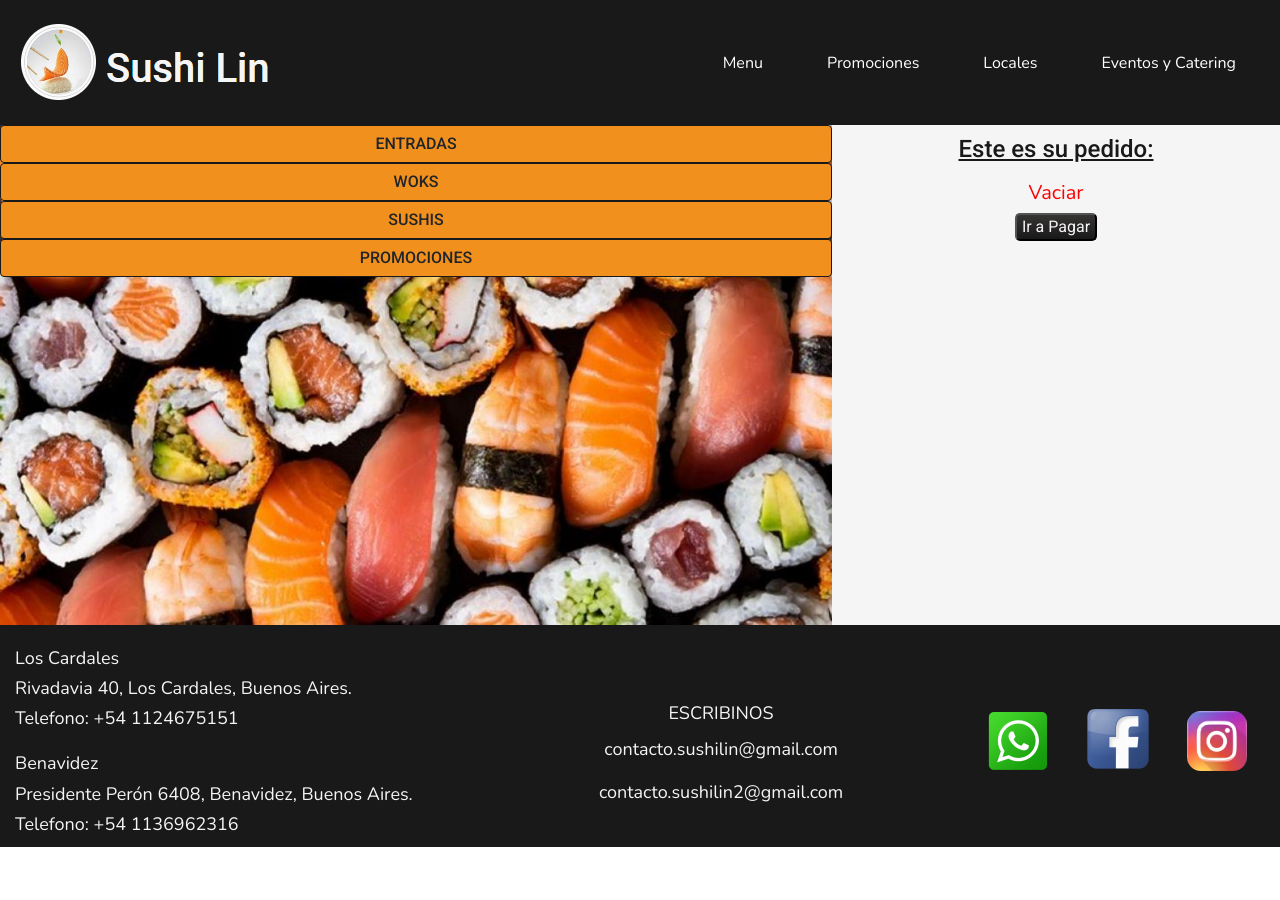
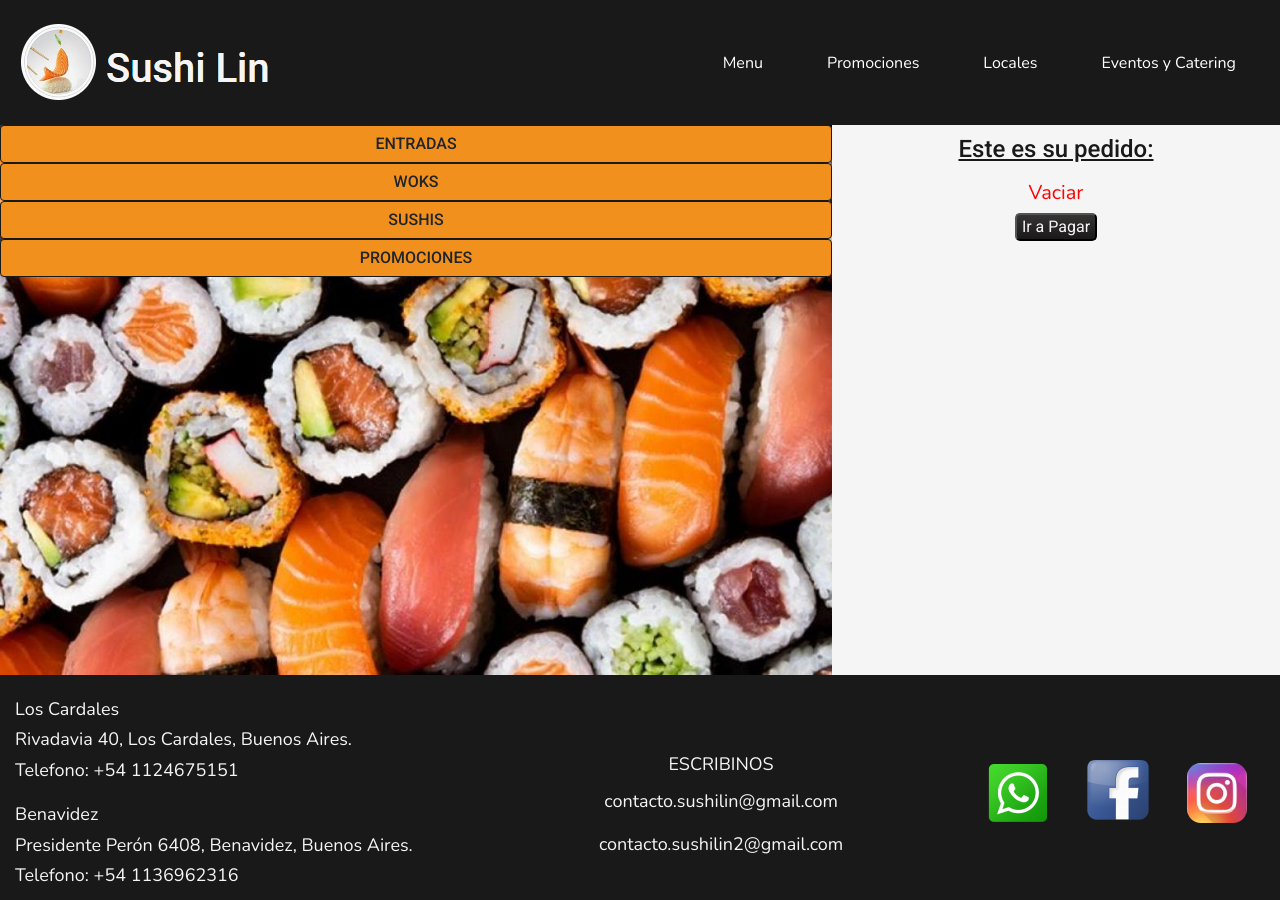
Before and after one commit to sproko91/Repo-SUSHI-Prokopiec, a website: page views/carrito.html in a window 1280 px wide. Before the commit the page ends 847 px from the top, so only its background shows below. Drawn offline with nearby package versions, Linux system fonts and the light colour scheme; some packages are replaced by stand-ins of ours; a script that the page names is missing.

Commit message:
arreglo carrito

```diff
--- a/scss/_carrito.scss
+++ b/scss/_carrito.scss
@@ -139,7 +139,7 @@
     }
     	@media (min-width: 992px){
 		grid-template-columns:65% 35%;
-		grid-template-rows: auto;
+		grid-template-rows: 125px auto 225px;
 		grid-template-areas:
 		"nav nav"
 		"main aside"
@@ -150,7 +150,7 @@
 		#desplegables {
 			background-image: url(../img/fondocarro.jpg);
 			background-size: cover;
-			min-height: 500px;
+			min-height: 550px;
 			align-items: stretch;
 			.producto{@include d-flex (row, center, center);
 				width: 100%;
@@ -165,13 +165,13 @@
 		}
 		#aside {
 			grid-area: aside;
-			z-index: 1;
+
 			div {
 				overflow-y: scroll;
 				position: fixed;
        			left: 65%;
        			top: 125px;
-       			min-height: 500px;
+       			min-height: 550px;
 				max-height: 700px ;
 				background-color: map-get($map:$paleta, $key:"white");
 				box-sizing: border-box;
@@ -189,6 +189,6 @@
 			}
         }
 		.popup{width: 500px;}
-
+		footer {z-index: 2;}
 	}
 }
```
Also changed, not shown: css/style.css.
